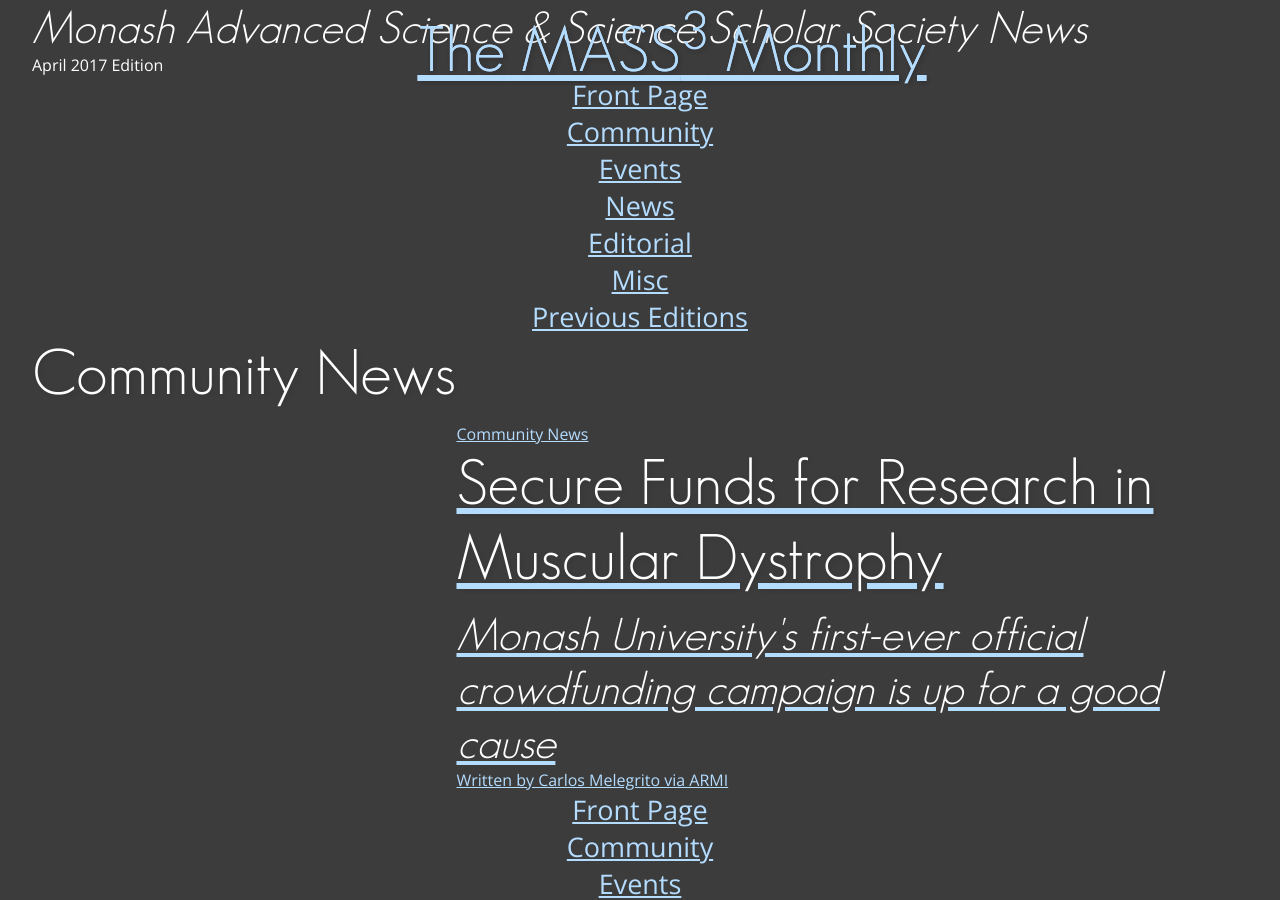
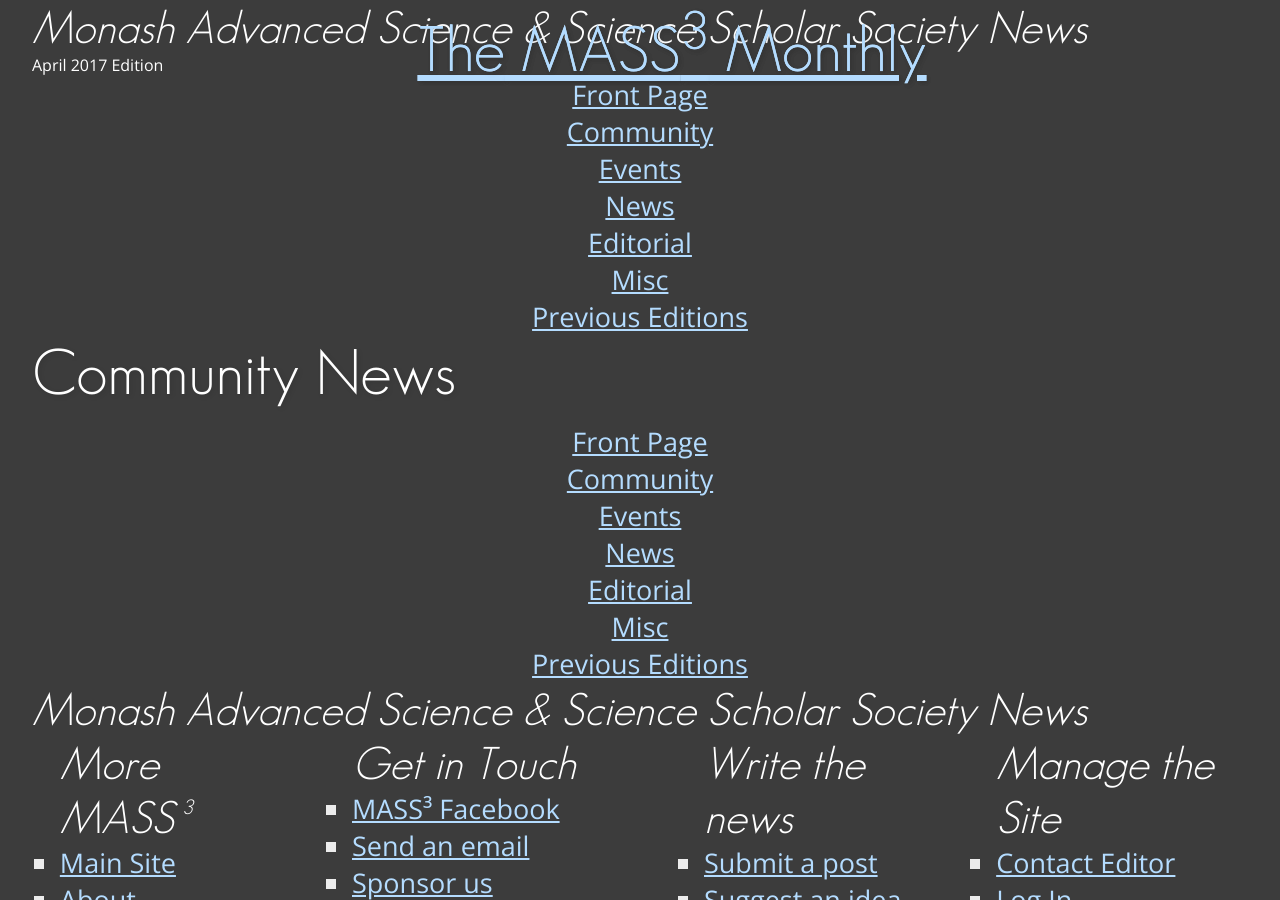
Before and after one commit to masscubed/masscubed.com, a Jekyll site: the page built from monthly/community/index.markdown, in a window 1280 px wide. Built offline with Jekyll 4.4.1, drawn with Linux system fonts in a browser that asks for light colours.

Commit message:
Updated Secure Funds For Research In Muscular Dystrophy

```diff
--- a/_posts/2016-09-21-secure-funds-for-research-in-muscular-dystrophy.markdown
+++ b/_posts/2016-09-21-secure-funds-for-research-in-muscular-dystrophy.markdown
@@ -2,7 +2,6 @@
 title: Secure Funds for Research in Muscular Dystrophy
 date: 2016-09-21 02:03:00 +10:00
 categories:
-- Community News
 - Archived
 subtitle: Monash University's first-ever official crowdfunding campaign is up for
   a good cause
```
